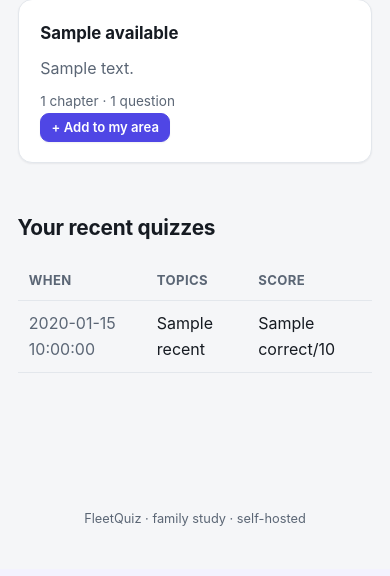
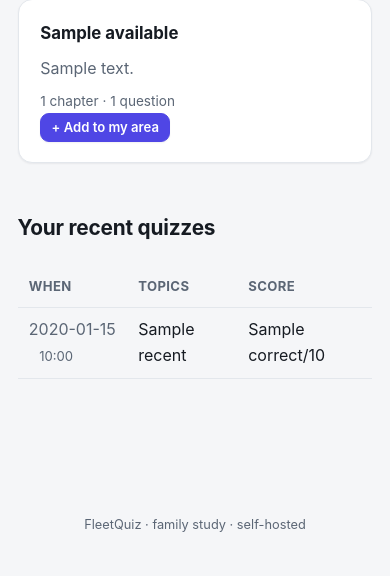
Before and after one commit to bravosierra99/llm_quiz_server, a FastAPI app: template app/templates/index.html in a window 390 px wide. Shown: the part 595-1171 px from the top of the page. Before the commit the page ends 1121 px from the top, so only its background shows below. Run offline with FastAPI, Linux system fonts and the light colour scheme; the template is opened without the code that fills it: most values are stand-ins (such as "Sample title", 1, 10 or a date in 2020); parts of the project's set-up code (start-up, migrations or seed data) failed here and were passed over; some libraries are stand-ins or nearby versions.

Commit message:
fix(mobile): stop wide tables from breaking the layout on phones
A multi-column data table (notably Analytics → Learners, ~6 cols) has an
intrinsic min-width wider than a phone, which widened the whole document and
clipped the header, KPIs and banner off the right edge.

- Wrap data tables in .table-scroll so they scroll horizontally inside their
  card instead of stretching the page (the standard mobile-table pattern).
  Only scrolls when content actually overflows, so narrow tables are untouched.
- body { overflow-wrap: break-word } so an over-long unbreakable token (pasted
  URL, very long word in a prompt) can't poke past the edge either.
- Render the History / recent-quizzes timestamp as a tidy two-line date+time
  instead of a raw value wrapping mid-string. Non-wrapping table headers.

Verified no page-level horizontal overflow from 320px through desktop on every
page, including Analytics with all chapters expanded.

Co-Authored-By: Claude Opus 4.8 <noreply@anthropic.com>

```diff
--- a/app/static/style.css
+++ b/app/static/style.css
@@ -111,6 +111,10 @@ body {
   color: var(--text);
   font: 16px/1.6 -apple-system, BlinkMacSystemFont, "Segoe UI", Roboto, Inter, system-ui, sans-serif;
   -webkit-font-smoothing: antialiased;
+  /* Last-resort: let the browser break inside an over-long unbreakable token
+     (a pasted URL, a 40-char word in a prompt) so it can't poke past the edge
+     on a narrow phone. Invisible for normal text. */
+  overflow-wrap: break-word;
 }
 a { color: var(--accent); text-decoration: none; }
 a:hover { text-decoration: underline; }
@@ -121,6 +125,7 @@ h3 { font-size: 1.05rem; font-weight: 650; margin: 0 0 .5rem; }
 p { margin: .6rem 0; }
 .muted { color: var(--muted); }
 .small { font-size: .85rem; }
+.nowrap { white-space: nowrap; }
 code {
   background: var(--surface-2); padding: .12rem .38rem; border-radius: 6px;
   font-size: .85em; font-family: ui-monospace, SFMono-Regular, Menlo, monospace;
@@ -296,8 +301,15 @@ button:disabled, .btn:disabled { opacity: .55; cursor: default; transform: none;
    -------------------------------------------------------------------------- */
 table.data { width: 100%; border-collapse: collapse; margin: 1rem 0; }
 table.data th, table.data td { text-align: left; padding: .6rem .7rem; border-bottom: 1px solid var(--border); }
-table.data th { color: var(--muted); font-weight: 650; font-size: .82rem; text-transform: uppercase; letter-spacing: .03em; }
+table.data th { color: var(--muted); font-weight: 650; font-size: .82rem; text-transform: uppercase; letter-spacing: .03em; white-space: nowrap; }
 table.data tr:hover td { background: var(--surface-2); }
+
+/* A wide multi-column table on a phone otherwise widens the whole document and
+   clips everything (header, KPIs, banner). Wrapping it in .table-scroll keeps the
+   page at viewport width — the table itself scrolls horizontally inside its card,
+   with comfortable full-width columns you swipe instead of crushed wrapped ones. */
+.table-scroll { overflow-x: auto; -webkit-overflow-scrolling: touch; max-width: 100%; }
+.table-scroll > table.data { margin-top: .5rem; }
 
 /* --------------------------------------------------------------------------
    Question lists (review/results)
--- a/app/templates/analytics.html
+++ b/app/templates/analytics.html
@@ -50,6 +50,7 @@ to curate the bank and keep an eye on each learner.</p>
   <h2>Learners</h2>
   <p class="muted">Each person's numbers. Open one to run analytics scoped to them.</p>
   {% if users %}
+  <div class="table-scroll">
   <table class="data">
     <tr><th>Name</th><th>Accuracy</th><th>Attempts</th><th>Mastered</th><th>Last active</th><th></th></tr>
     {% for u in users %}
@@ -63,6 +64,7 @@ to curate the bank and keep an eye on each learner.</p>
     </tr>
     {% endfor %}
   </table>
+  </div>
   {% else %}
   <p class="muted">No learners yet.</p>
   {% endif %}
@@ -80,6 +82,7 @@ to curate the bank and keep an eye on each learner.</p>
   </div>
   <p class="muted">Questions answered at least 3 times and correct less than 60% of the time.</p>
   {% if weak %}
+  <div class="table-scroll">
   <table class="data">
     <tr><th>Chapter</th><th>Question</th><th>Type</th><th>Source</th><th>Correct</th></tr>
     {% for q in weak %}
@@ -92,6 +95,7 @@ to curate the bank and keep an eye on each learner.</p>
     </tr>
     {% endfor %}
   </table>
+  </div>
   {% else %}
   <p class="muted">Nothing flagged yet — either the bank is healthy or there isn't enough quiz history.</p>
   {% endif %}
@@ -113,6 +117,7 @@ to curate the bank and keep an eye on each learner.</p>
   <h2>🚩 Flagged for review</h2>
   <p class="muted">Questions someone flagged while quizzing. Resolve to clear.</p>
   {% if flagged %}
+  <div class="table-scroll">
   <table class="data">
     <tr><th>Chapter</th><th>Question</th><th>Type</th><th>Flags</th><th></th></tr>
     {% for q in flagged %}
@@ -130,6 +135,7 @@ to curate the bank and keep an eye on each learner.</p>
     </tr>
     {% endfor %}
   </table>
+  </div>
   {% else %}
   <p class="muted">No open flags.</p>
   {% endif %}
--- a/app/templates/history.html
+++ b/app/templates/history.html
@@ -3,17 +3,19 @@
 {% block body %}
 <h1>{{ user.name }}'s history</h1>
 {% if sessions %}
+<div class="table-scroll">
 <table class="data">
   <tr><th>When</th><th>Topics</th><th>Score</th><th>%</th></tr>
   {% for s in sessions %}
   <tr>
-    <td class="muted">{{ s.finished_at }}</td>
+    <td class="muted nowrap">{{ s.finished_at[:10] }}<br><span class="small">{{ s.finished_at[11:16] }}</span></td>
     <td>{{ s.label }}</td>
     <td>{{ s.correct }}/{{ s.total }}</td>
     <td>{{ (s.correct / s.total * 100)|round(0, 'floor') if s.total else 0 }}%</td>
   </tr>
   {% endfor %}
 </table>
+</div>
 {% else %}
 <p class="muted">No finished quizzes yet. <a href="/quiz">Take one →</a></p>
 {% endif %}
--- a/app/templates/index.html
+++ b/app/templates/index.html
@@ -57,15 +57,17 @@
 
 {% if recent %}
 <h2>Your recent quizzes</h2>
+<div class="table-scroll">
 <table class="data">
   <tr><th>When</th><th>Topics</th><th>Score</th></tr>
   {% for r in recent %}
   <tr>
-    <td class="muted">{{ r.finished_at }}</td>
+    <td class="muted nowrap">{{ r.finished_at[:10] }}<br><span class="small">{{ r.finished_at[11:16] }}</span></td>
     <td>{{ r.label }}</td>
     <td>{{ r.correct }}/{{ r.total }}</td>
   </tr>
   {% endfor %}
 </table>
+</div>
 {% endif %}
 {% endblock %}
```
